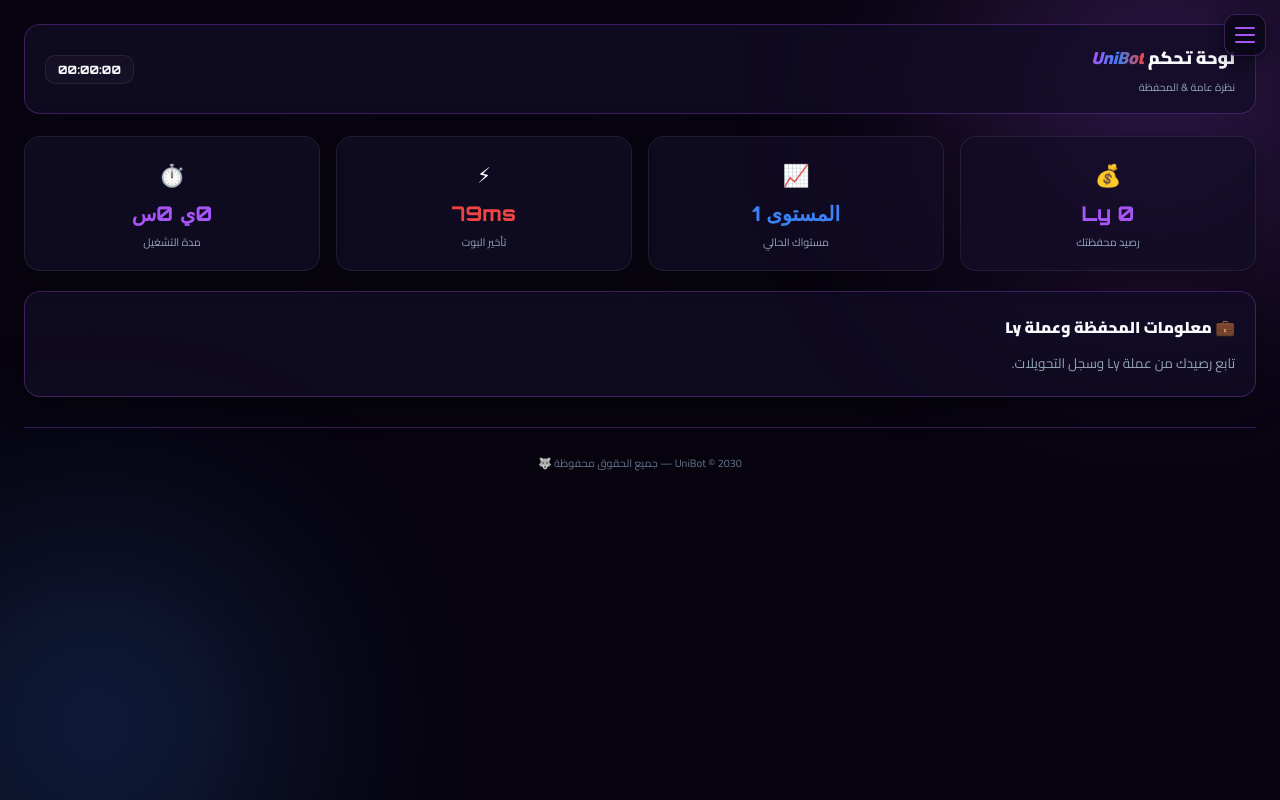
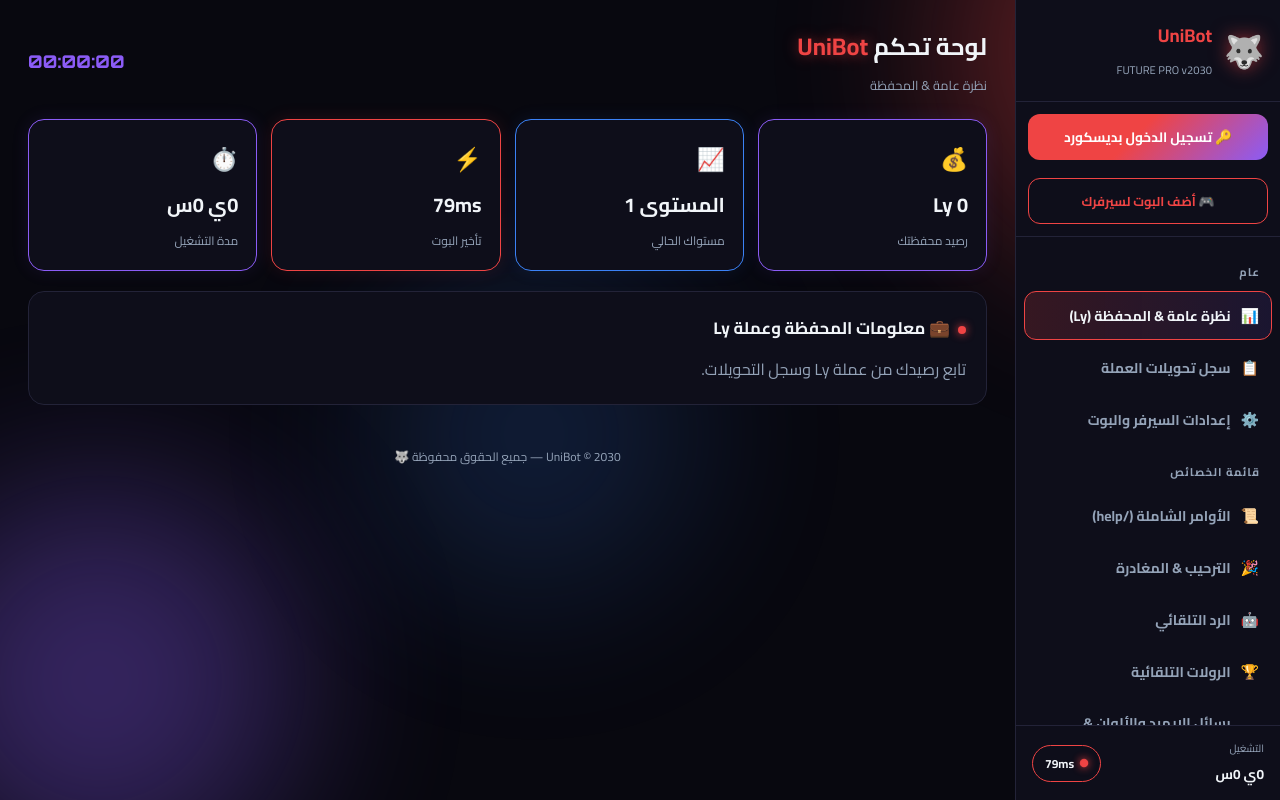
Before and after one commit to tshmeshtewi-arch/7050, a plain HTML site: page index.html in a window 1280 px wide. Drawn offline with Linux system fonts and the light colour scheme; no server answers.

Commit message:
Update style.css

```diff
--- a/style.css
+++ b/style.css
@@ -1,235 +1,234 @@
+/* ═══════════════ UniBot 2030 — Full Stylesheet ═══════════════
+   الألوان: أحمر رئيسي (#ef4444) + بنفسجي (#8b5cf6) + أزرق (#3b82f6)
+════════════════════════════════════════════════════════════════ */
+
 :root {
-  --v: #a855f7;
-  --b: #3b82f6;
-  --r: #ef4444;
-  --g: #22c55e;
-  --bg: #07040f;
-  --card: rgba(18, 12, 38, 0.75);
-  --txt: #f8fafc;
+  --primary: #ef4444;
+  --primary-glow: rgba(239, 68, 68, .55);
+  --secondary: #8b5cf6;
+  --accent: #3b82f6;
+  --bg: #08080f;
+  --panel: #0e0e1a;
+  --panel2: #131322;
+  --border: #232338;
+  --text: #f1f5f9;
   --mut: #94a3b8;
-  --line: rgba(168, 85, 247, 0.3);
-  --rad: 16px;
-  --sidebar-w: 260px;
+  --ok: #22c55e;
+  --radius: 16px;
 }
 
 * { margin: 0; padding: 0; box-sizing: border-box; }
-::selection { background: var(--v); color: #fff; }
-::-webkit-scrollbar { width: 6px; }
-::-webkit-scrollbar-track { background: var(--bg); }
-::-webkit-scrollbar-thumb { background: linear-gradient(var(--v), var(--b)); border-radius: 99px; }
+
+html { scroll-behavior: smooth; }
 
 body {
+  font-family: 'Cairo', sans-serif;
   background: var(--bg);
-  color: var(--txt);
-  font-family: 'Cairo', 'Segoe UI', Tahoma, sans-serif;
+  color: var(--text);
   min-height: 100vh;
   overflow-x: hidden;
-  font-size: 13.5px;
-}
-b, h1, h2, h3 { font-weight: 800; }
-
-.bg-orbs { position: fixed; inset: 0; z-index: -2; overflow: hidden; pointer-events: none; }
-.orb {
-  position: absolute; border-radius: 50%; filter: blur(120px); opacity: .25;
-}
-.o1 { width: 400px; height: 400px; background: var(--v); top: -100px; right: -80px; }
-.o2 { width: 350px; height: 350px; background: var(--b); bottom: -100px; left: -80px; }
-
-#loader {
-  position: fixed; inset: 0; z-index: 200; background: var(--bg);
-  display: flex; flex-direction: column; align-items: center; justify-content: center; gap: 18px;
-  transition: opacity .5s, visibility .5s;
-}
-#loader.done { opacity: 0; visibility: hidden; pointer-events: none; }
-.l-wolf-img {
-  width: 110px; height: 110px; object-fit: cover; border-radius: 50%;
-  border: 2px solid var(--v); box-shadow: 0 0 25px rgba(168,85,247,0.5);
-}
-.l-bar { width: 180px; height: 4px; border-radius: 99px; background: rgba(255,255,255,.1); overflow: hidden; }
-.l-fill { height: 100%; width: 0; background: linear-gradient(90deg, var(--v), var(--b)); animation: fill 1s ease forwards; }
-@keyframes fill { to { width: 100%; } }
-.l-txt { color: var(--v); font-size: .8em; font-weight: 700; letter-spacing: 2px; }
-
-.sidebar {
-  position: fixed; top: 0; bottom: 0; right: 0;
-  width: var(--sidebar-w); z-index: 90;
-  background: rgba(10, 7, 24, 0.96);
-  backdrop-filter: blur(18px);
-  border-left: 1px solid var(--line);
-  display: flex; flex-direction: column;
-  transition: transform .3s cubic-bezier(.4, 0, .2, 1);
-  transform: translateX(100%);
-}
-body.nav-open .sidebar { transform: translateX(0); }
-
-.side-head {
-  display: flex; align-items: center; gap: 12px;
-  padding: 18px 16px; border-bottom: 1px solid rgba(255,255,255,.06);
-}
-.wolf-logo {
-  width: 40px; height: 40px; border-radius: 12px;
-  display: flex; align-items: center; justify-content: center; font-size: 22px;
-  background: linear-gradient(135deg, var(--v), var(--b));
-  box-shadow: 0 4px 15px rgba(168,85,247,0.4);
-}
-.side-title b { font-size: 1.05em; font-family: 'Orbitron', sans-serif; }
-.side-title small { display: block; color: var(--mut); font-size: .6em; }
-
-.side-server {
-  margin: 10px; padding: 10px; border-radius: 12px;
-  background: rgba(255,255,255,.02); border: 1px solid rgba(255,255,255,.06);
 }
 
-.nav { flex: 1; padding: 8px 12px; overflow-y: auto; }
-.nav-cap { color: #64748b; font-size: .62em; font-weight: 800; padding: 10px 8px 4px; letter-spacing: 1px; }
-.nav a {
-  display: flex; align-items: center; gap: 12px;
-  padding: 9px 12px; margin-bottom: 4px;
-  border-radius: 10px; text-decoration: none;
-  color: var(--mut); font-weight: 700; font-size: .86em; transition: all .2s ease;
+/* ─── خلفية متحركة ─── */
+.bg-orbs {
+  position: fixed; inset: 0; z-index: 0; pointer-events: none; overflow: hidden;
 }
-.nav a i { font-style: normal; font-size: 1.1em; width: 22px; text-align: center; }
-.nav a:hover { color: #fff; background: rgba(255,255,255,.05); transform: translateX(-3px); }
-.nav a.active {
-  color: #fff; background: linear-gradient(90deg, rgba(168,85,247,.35), rgba(59,130,246,.2));
-  box-shadow: inset -3px 0 0 var(--v);
+.orb {
+  position: absolute; border-radius: 50%; filter: blur(80px); opacity: .35;
+}
+.o1 { width: 420px; height: 420px; background: var(--primary); top: -120px; right: -100px; animation: float 9s ease-in-out infinite; }
+.o2 { width: 360px; height: 360px; background: var(--secondary); bottom: -100px; left: -80px; animation: float 11s ease-in-out infinite reverse; }
+.o3 { width: 300px; height: 300px; background: var(--accent); top: 40%; left: 30%; opacity: .18; animation: float 13s ease-in-out infinite; }
+
+@keyframes float {
+  0%, 100% { transform: translateY(0) scale(1); }
+  50% { transform: translateY(-40px) scale(1.08); }
 }
 
-.side-foot { padding: 12px; border-top: 1px solid rgba(255,255,255,.06); }
-.uptime-box {
-  display: flex; justify-content: space-between; align-items: center;
-  padding: 8px 12px; border-radius: 10px; margin-bottom: 8px;
-  background: rgba(255,255,255,.03); font-size: .78em;
+/* ─── شاشة التحميل ─── */
+#loader {
+  position: fixed; inset: 0; z-index: 1000; background: var(--bg);
+  display: flex; flex-direction: column; align-items: center; justify-content: center; gap: 18px;
+  transition: opacity .6s ease;
 }
-.uptime-box b { color: var(--b); font-family: 'Orbitron', sans-serif; }
-.status-pill {
-  display: flex; align-items: center; justify-content: center; gap: 6px;
-  padding: 7px; border-radius: 99px; font-size: .75em; font-weight: 800;
-  background: rgba(34,197,94,.1); border: 1px solid var(--g); color: #4ade80;
+#loader.done { opacity: 0; pointer-events: none; }
+.l-bar { width: 220px; height: 6px; border-radius: 6px; background: var(--panel2); overflow: hidden; }
+.l-fill {
+  height: 100%; width: 40%;
+  background: linear-gradient(90deg, var(--primary), var(--secondary));
+  animation: load 1.2s ease infinite;
 }
-.dot { width: 7px; height: 7px; border-radius: 50%; background: var(--g); box-shadow: 0 0 8px var(--g); }
+@keyframes load { 0% { transform: translateX(-100%); } 100% { transform: translateX(320%); } }
+.l-txt { color: var(--mut); font-size: .9em; }
+@keyframes pulse { 0%,100% { transform: scale(1); } 50% { transform: scale(1.15); } }
 
+/* ─── زر القائمة (موبايل) ─── */
 .burger {
-  position: fixed; top: 14px; right: 14px; z-index: 100;
-  width: 42px; height: 42px; border-radius: 12px; cursor: pointer;
-  background: rgba(10, 7, 24, 0.9); border: 1px solid var(--line);
-  display: flex; flex-direction: column; align-items: center; justify-content: center; gap: 5px;
-  box-shadow: 0 4px 15px rgba(0,0,0,0.4);
+  display: none;
+  position: fixed; top: 16px; right: 16px; z-index: 900;
+  width: 44px; height: 44px; border-radius: 12px;
+  background: var(--panel); border: 1px solid var(--border);
+  flex-direction: column; gap: 5px; align-items: center; justify-content: center;
+  cursor: pointer;
 }
-.burger span { width: 20px; height: 2px; border-radius: 2px; background: var(--v); transition: .3s; }
-.burger.open span:nth-child(1) { transform: translateY(7px) rotate(45deg); background: var(--r); }
+.burger span { display: block; width: 20px; height: 2px; background: var(--primary); border-radius: 2px; transition: .3s; }
+.burger.open span:nth-child(1) { transform: translateY(7px) rotate(45deg); }
 .burger.open span:nth-child(2) { opacity: 0; }
-.burger.open span:nth-child(3) { transform: translateY(-7px) rotate(-45deg); background: var(--r); }
+.burger.open span:nth-child(3) { transform: translateY(-7px) rotate(-45deg); }
 
-.overlay {
-  position: fixed; inset: 0; z-index: 85;
-  background: rgba(0, 0, 0, 0.65); backdrop-filter: blur(3px);
-  opacity: 0; pointer-events: none; transition: .3s;
-}
+.overlay { position: fixed; inset: 0; background: rgba(0,0,0,.6); z-index: 850; opacity: 0; pointer-events: none; transition: .3s; }
 .overlay.on { opacity: 1; pointer-events: auto; }
 
-main {
-  margin-right: var(--sidebar-w);
-  padding: 24px; max-width: 1400px; margin-left: auto;
-  transition: margin .3s ease;
+/* ─── القائمة الجانبية ─── */
+.sidebar {
+  position: fixed; top: 0; right: 0; bottom: 0; width: 265px;
+  background: var(--panel);
+  border-left: 1px solid var(--border);
+  display: flex; flex-direction: column; z-index: 800;
 }
-body:not(.nav-open) main { margin-right: 0; }
+.side-head { display: flex; align-items: center; gap: 12px; padding: 18px 16px; border-bottom: 1px solid var(--border); }
+.wolf-logo { font-size: 2em; color: var(--primary); text-shadow: 0 0 18px var(--primary-glow); }
+.side-title b { display: block; color: var(--primary); font-size: 1.15em; }
+.side-title small { color: var(--mut); font-size: .7em; }
 
-.top {
-  display: flex; align-items: center; justify-content: space-between; flex-wrap: wrap; gap: 15px;
-  margin-bottom: 22px; background: var(--card); padding: 16px 20px; border-radius: var(--rad);
-  border: 1px solid var(--line); backdrop-filter: blur(10px);
+.side-server { border-bottom: 1px solid var(--border); }
+
+.nav { flex: 1; overflow-y: auto; padding: 10px 8px; }
+.nav-cap { color: var(--mut); font-size: .7em; font-weight: bold; padding: 14px 12px 6px; letter-spacing: 1px; }
+.nav a {
+  display: flex; align-items: center; gap: 10px;
+  padding: 10px 12px; margin: 3px 0; border-radius: 12px;
+  color: var(--mut); text-decoration: none; font-size: .88em; font-weight: bold;
+  border: 1px solid transparent; transition: .25s;
 }
-.top h1 { font-size: 1.3em; }
-.top h1 em { background: linear-gradient(90deg, var(--v), var(--b), var(--r)); -webkit-background-clip: text; background-clip: text; color: transparent; }
-.crumb { color: var(--mut); font-size: .78em; margin-top: 3px; }
-.top-tools { display: flex; align-items: center; gap: 10px; flex-wrap: wrap; }
+.nav a i { font-style: normal; font-size: 1.05em; }
+.nav a:hover { color: var(--text); background: var(--panel2); }
+.nav a.active {
+  color: var(--text);
+  border-color: var(--primary);
+  background: linear-gradient(90deg, rgba(239,68,68,.18), rgba(139,92,246,.10));
+}
+.nav a.active i { color: var(--primary); }
 
-.lang-switch { display: flex; background: rgba(0,0,0,.3); border-radius: 10px; padding: 2px; border: 1px solid var(--line); }
-.lang-btn {
-  background: transparent; border: none; color: var(--mut); padding: 5px 10px;
-  font-size: 0.75em; font-weight: 800; border-radius: 8px; cursor: pointer; transition: .2s;
+.side-foot {
+  display: flex; align-items: center; justify-content: space-between;
+  padding: 12px 16px; border-top: 1px solid var(--border);
 }
-.lang-btn.active { background: linear-gradient(135deg, var(--v), var(--b)); color: #fff; box-shadow: 0 2px 10px rgba(168,85,247,0.4); }
+.uptime-box small { display: block; color: var(--mut); font-size: .65em; }
+.uptime-box b { color: var(--text); font-size: .85em; }
+.status-pill {
+  display: flex; align-items: center; gap: 6px;
+  padding: 6px 12px; border-radius: 20px; font-size: .75em; font-weight: bold;
+  border: 1px solid var(--primary); color: var(--text);
+}
+.status-pill .dot { width: 8px; height: 8px; border-radius: 50%; background: var(--primary); box-shadow: 0 0 8px var(--primary); animation: pulse 1.6s infinite; }
 
-.search-box input {
-  padding: 8px 14px; border-radius: 10px; background: rgba(0,0,0,.4);
-  border: 1px solid var(--line); color: #fff; outline: none; font-size: .85em; width: 180px; transition: width .3s;
+/* ─── المحتوى ─── */
+#main { margin-right: 265px; min-height: 100vh; padding: 24px 28px 60px; position: relative; z-index: 1; }
+
+.top { display: flex; align-items: center; justify-content: space-between; margin-bottom: 22px; }
+.top h1 { font-size: 1.5em; }
+.top h1 em { color: var(--primary); font-style: normal; text-shadow: 0 0 14px var(--primary-glow); }
+.crumb { color: var(--mut); font-size: .8em; margin-top: 4px; }
+.clock { font-size: 1.1em; }
+
+/* ─── بطاقات الإحصائيات ─── */
+.stat-grid { display: grid; grid-template-columns: repeat(auto-fit, minmax(190px, 1fr)); gap: 14px; margin-bottom: 20px; }
+.stat-card {
+  background: var(--panel); border: 1px solid var(--border); border-radius: var(--radius);
+  padding: 18px; display: flex; flex-direction: column; gap: 6px; transition: .25s;
 }
-.search-box input:focus { width: 220px; border-color: var(--v); box-shadow: 0 0 12px rgba(168,85,247,0.3); }
+.stat-card:hover { transform: translateY(-3px); }
+.stat-card.r { border-color: var(--primary); box-shadow: 0 0 18px rgba(239,68,68,.12); }
+.stat-card.v { border-color: var(--secondary); box-shadow: 0 0 18px rgba(139,92,246,.10); }
+.stat-card.b { border-color: var(--accent); box-shadow: 0 0 18px rgba(59,130,246,.10); }
+.s-ico { font-size: 1.4em; }
+.s-num { font-size: 1.25em; }
+.s-lbl { color: var(--mut); font-size: .75em; }
 
-.clock {
-  font-family: 'Orbitron', sans-serif; font-size: 0.85em; font-weight: bold;
-  padding: 6px 12px; background: rgba(255,255,255,.03); border: 1px solid rgba(255,255,255,.08);
-  border-radius: 10px; color: var(--b);
+/* ─── البطاقات ─── */
+.card {
+  background: var(--panel); border: 1px solid var(--border); border-radius: var(--radius);
+  padding: 20px; margin-bottom: 16px;
+}
+.card-head { display: flex; align-items: center; justify-content: space-between; margin-bottom: 12px; }
+.card h3 { margin-bottom: 10px; font-size: 1.05em; }
+.card h3::before {
+  content: ''; display: inline-block; width: 8px; height: 8px; border-radius: 50%;
+  background: var(--primary); margin-left: 8px; box-shadow: 0 0 8px var(--primary);
 }
 
-.page { display: none; }
-.page.on { display: block; animation: fadeIn .3s ease; }
-@keyframes fadeIn { from { opacity: 0; transform: translateY(6px); } to { opacity: 1; transform: translateY(0); } }
+/* ─── الحقول ─── */
+.field { margin-bottom: 12px; }
+.field label { display: block; color: var(--mut); font-size: .78em; font-weight: bold; margin-bottom: 6px; }
+.field input, .field select, .field textarea {
+  width: 100%; padding: 10px 12px; border-radius: 12px;
+  background: var(--panel2); color: var(--text);
+  border: 1px solid var(--border); font-family: inherit; font-size: .9em;
+  transition: .25s;
+}
+.field input:focus, .field select:focus, .field textarea:focus {
+  outline: none; border-color: var(--primary); box-shadow: 0 0 0 3px rgba(239,68,68,.15);
+}
+.field textarea { min-height: 80px; resize: vertical; }
+.field input[type="color"] { height: 42px; padding: 3px; cursor: pointer; }
 
-.stat-grid { display: grid; grid-template-columns: repeat(auto-fit, minmax(180px, 1fr)); gap: 16px; margin-bottom: 20px; }
-.stat-card {
-  padding: 18px 16px; border-radius: var(--rad); background: var(--card);
-  border: 1px solid rgba(255,255,255,.08); display: flex; flex-direction: column; align-items: center; gap: 6px;
-  box-shadow: 0 8px 25px rgba(0,0,0,0.3);
+/* ─── الأزرار ─── */
+.btn {
+  background: linear-gradient(135deg, #ef4444 0%, #ef4444 45%, #8b5cf6 100%);
+  color: #fff; border: none; border-radius: 12px;
+  padding: 10px 20px; font-family: inherit; font-weight: bold; font-size: .88em;
+  cursor: pointer; transition: .25s;
 }
-.s-ico { font-size: 1.6em; }
-.s-num { font-size: 1.5em; font-family: 'Orbitron', sans-serif; }
-.stat-card.v .s-num { color: var(--v); }
-.stat-card.b .s-num { color: var(--b); }
-.stat-card.r .s-num { color: var(--r); }
-.s-lbl { color: var(--mut); font-size: .8em; }
+.btn:hover { filter: brightness(1.15); transform: translateY(-1px); }
+.btn:active { transform: translateY(0); }
+.btn.ghost { background: transparent; border: 1px solid var(--primary); color: var(--primary); }
+.btn.ghost:hover { background: rgba(239,68,68,.1); }
 
-.card {
-  background: var(--card); border: 1px solid var(--line); border-radius: var(--rad);
-  padding: 20px; margin-bottom: 16px; box-shadow: 0 10px 30px rgba(0,0,0,0.4);
-}
-.card-head { display: flex; align-items: center; justify-content: space-between; gap: 10px; margin-bottom: 14px; }
-.card-head h3 { display: flex; align-items: center; gap: 10px; font-size: 1.05em; }
-
-.field { margin-bottom: 16px; }
-.field label { display: block; color: var(--mut); font-size: .82em; margin-bottom: 6px; font-weight: 700; }
-.field input, .field select, .field textarea {
-  width: 100%; padding: 10px 14px; border-radius: 10px;
-  background: rgba(0,0,0,.4); border: 1px solid var(--line); color: #fff; outline: none; font-size: .9em; transition: .2s;
-}
-.field input:focus, .field select:focus, .field textarea:focus { border-color: var(--v); box-shadow: 0 0 12px rgba(168,85,247,0.3); }
-
-.btn {
-  padding: 10px 22px; border: none; border-radius: 10px; font-weight: 800; font-size: .88em; cursor: pointer; color: #fff;
-  background: linear-gradient(135deg, var(--v), var(--b)); transition: .25s; box-shadow: 0 4px 15px rgba(168,85,247,0.3);
-}
-.btn:hover { transform: translateY(-2px); box-shadow: 0 6px 20px rgba(168,85,247,0.5); }
-.btn.ghost { background: rgba(255,255,255,.05); border: 1px solid var(--line); }
-
-.switch { position: relative; display: inline-block; width: 46px; height: 24px; flex-shrink: 0; }
+/* ─── المفاتيح (Toggle) ─── */
+.switch { position: relative; display: inline-block; width: 46px; height: 25px; flex-shrink: 0; }
 .switch input { opacity: 0; width: 0; height: 0; }
 .switch i {
-  position: absolute; inset: 0; border-radius: 99px; cursor: pointer;
-  background: rgba(255,255,255,.1); border: 1px solid rgba(255,255,255,.15); transition: .25s;
+  position: absolute; inset: 0; border-radius: 25px; background: var(--panel2);
+  border: 1px solid var(--border); cursor: pointer; transition: .3s;
 }
 .switch i::before {
-  content: ''; position: absolute; top: 2px; right: 3px;
-  width: 18px; height: 18px; border-radius: 50%; background: #94a3b8; transition: .25s;
+  content: ''; position: absolute; width: 18px; height: 18px; border-radius: 50%;
+  background: var(--mut); top: 2.5px; right: 3px; transition: .3s;
 }
-.switch input:checked + i { background: var(--v); border-color: var(--v); }
-.switch input:checked + i::before { transform: translateX(-22px); background: #fff; box-shadow: 0 0 8px #fff; }
+.switch input:checked + i { background: var(--primary); border-color: var(--primary); }
+.switch input:checked + i::before { background: #fff; transform: translateX(-21px); }
 
+/* ─── صفوف الرد التلقائي ─── */
+.ar-row { display: flex; gap: 8px; align-items: center; margin-bottom: 8px; flex-wrap: wrap; }
+.ar-row input { flex: 1; min-width: 120px; }
+.ar-row .ar-trigger { flex: 1; min-width: 120px; }
+.ar-row .ar-response { flex: 2; min-width: 160px; }
+.ar-row .ar-del { padding: 6px 12px; background: rgba(239,68,68,.15); border: 1px solid var(--primary); }
+
+/* ─── صفحة النشطة ─── */
+.page { display: none; }
+.page.on { display: block; animation: fadeUp .35s ease; }
+@keyframes fadeUp { from { opacity: 0; transform: translateY(10px); } to { opacity: 1; transform: translateY(0); } }
+
+/* ─── إشعار ─── */
 .toast {
-  position: fixed; bottom: 24px; left: 50%; z-index: 150;
-  transform: translateX(-50%) translateY(100px);
-  padding: 12px 28px; border-radius: 12px; font-weight: 800; font-size: .9em;
-  background: linear-gradient(135deg, var(--v), var(--b));
-  box-shadow: 0 10px 30px rgba(168,85,247,0.6); transition: transform .3s ease;
-  white-space: nowrap; color: #fff;
+  position: fixed; bottom: 24px; left: 50%; transform: translateX(-50%) translateY(80px);
+  background: linear-gradient(135deg, var(--primary), var(--secondary));
+  color: #fff; padding: 12px 24px; border-radius: 14px; font-weight: bold; font-size: .9em;
+  opacity: 0; pointer-events: none; transition: .35s; z-index: 950;
+  box-shadow: 0 6px 24px rgba(239,68,68,.35);
 }
-.toast.show { transform: translateX(-50%) translateY(0); }
+.toast.show { opacity: 1; transform: translateX(-50%) translateY(0); }
 
-footer { text-align: center; padding: 25px 10px 10px; color: #64748b; font-size: .8em; border-top: 1px solid var(--line); margin-top: 30px; }
+/* ─── التذييل ─── */
+footer { text-align: center; color: var(--mut); font-size: .75em; margin-top: 40px; }
 
+/* ─── استجابة الموبايل ─── */
 @media (max-width: 900px) {
-  main, body.nav-open main { margin-right: 0 !important; margin-left: 0 !important; padding: 75px 14px 30px !important; max-width: 100%; }
-  .top-tools { width: 100%; justify-content: space-between; }
-  .search-box input { width: 100%; }
+  .burger { display: flex; }
+  .sidebar { transform: translateX(100%); transition: .3s; }
+  body.nav-open .sidebar { transform: translateX(0); }
+  #main { margin-right: 0; padding: 70px 16px 40px; }
+  .top h1 { font-size: 1.2em; }
 }
```
